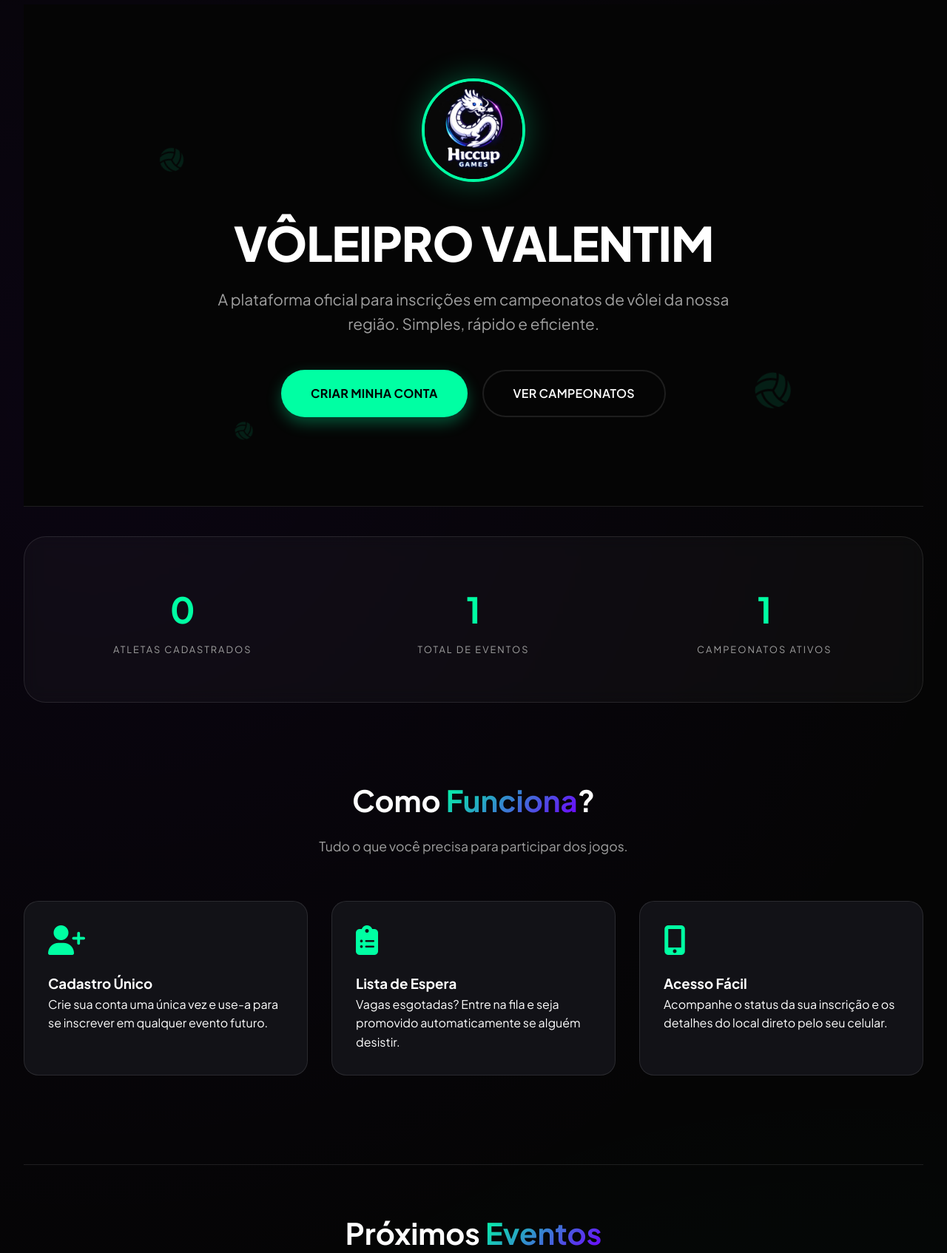
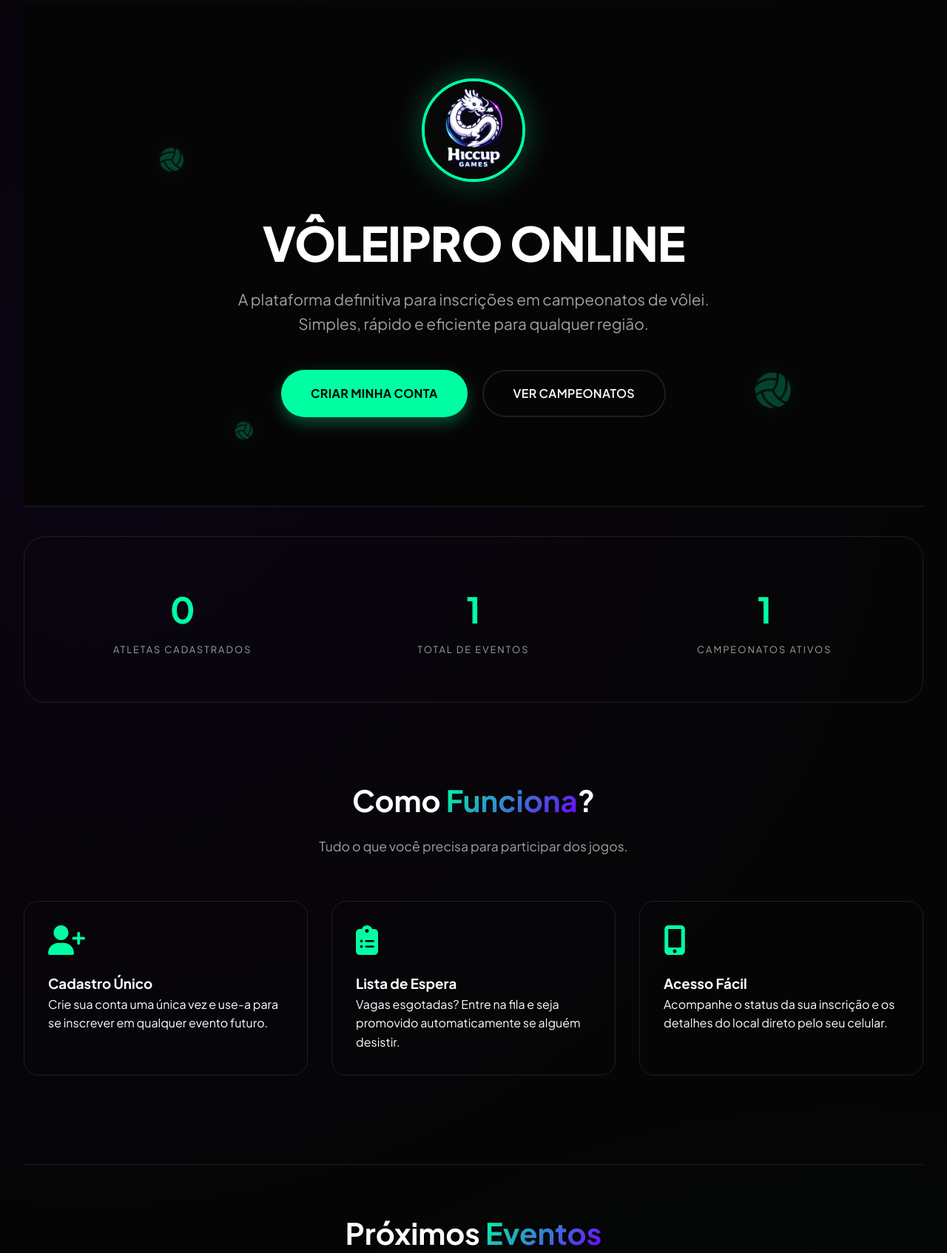
Before and after one commit to hiccupgamesdev-prog/voleipro-valentim, a Flask app: page / in a window 1280 px wide. Shown: the part 154-1848 px from the top of the page at 74% size. Run offline with Flask 3, Linux system fonts and the light colour scheme; data that the repository does not hold is empty.

Commit message:
att 18.1

```diff
--- a/static/css/style.css
+++ b/static/css/style.css
@@ -71,8 +71,7 @@ body {
 }
 .stats-section {
   padding: 60px 2rem;
-  background: rgba(255, 255, 255, 0.03);
-  backdrop-filter: blur(10px);
+  background: transparent;
   border: 1px solid var(--glass-border);
   display: grid;
   grid-template-columns: repeat(auto-fit, minmax(200px, 1fr));
@@ -86,8 +85,9 @@ body {
   position: absolute;
   font-size: 2rem;
   color: var(--primary);
-  opacity: 0.1;
+  opacity: 0.25;
   z-index: 0;
+  filter: drop-shadow(0 0 10px var(--primary-glow));
   animation: float-ball 15s infinite linear;
 }
 @keyframes float-ball {
@@ -107,7 +107,7 @@ body {
   margin: 60px 0;
 }
 .feature-card {
-  background: var(--bg-card);
+  background: transparent;
   padding: 2rem;
   border-radius: 20px;
   border: 1px solid var(--glass-border);
--- a/templates/index.html
+++ b/templates/index.html
@@ -11,8 +11,8 @@
         <div class="hero-logo-container" style="margin-bottom: 40px;">
             <img src="/static/img/logo_hiccup.png" alt="Hiccup Games" style="width: 140px; height: 140px; border-radius: 50%; border: 4px solid var(--primary); box-shadow: 0 0 40px var(--primary-glow);">
         </div>
-        <h1 style="font-size: 4rem; font-weight: 800; line-height: 1.1; margin-bottom: 25px; text-transform: uppercase; letter-spacing: -1px;">VôleiPro <span>Valentim</span></h1>
-        <p style="font-size: 1.3rem; color: var(--text-muted); max-width: 700px; margin: 0 auto 45px;">A plataforma oficial para inscrições em campeonatos de vôlei da nossa região. Simples, rápido e eficiente.</p>
+        <h1 style="font-size: 4rem; font-weight: 800; line-height: 1.1; margin-bottom: 25px; text-transform: uppercase; letter-spacing: -1px;">VôleiPro <span>Online</span></h1>
+        <p style="font-size: 1.3rem; color: var(--text-muted); max-width: 700px; margin: 0 auto 45px;">A plataforma definitiva para inscrições em campeonatos de vôlei. Simples, rápido e eficiente para qualquer região.</p>
 
         <div style="display: flex; gap: 20px; justify-content: center; flex-wrap: wrap;">
             {% if not session.get('user_id') %}
--- a/templates/login.html
+++ b/templates/login.html
@@ -26,10 +26,7 @@
       Ainda não tem conta? <a href="{{ url_for('cadastro') }}" style="color: var(--primary); font-weight: 700; text-decoration: none;">Cadastrar</a>
     </p>
 
-    <div style="margin-top: 2rem; padding-top: 2rem; border-top: 1px solid var(--glass-border);">
-      <p style="font-size: 0.8rem; color: var(--text-muted);">Acesso Admin Teste:</p>
-      <code style="font-size: 0.8rem; color: var(--primary); background: rgba(0,255,163,0.1); padding: 0.5rem 1rem; border-radius: 8px; display: inline-block; margin-top: 0.5rem;">admin@volei.com / admin123</code>
-    </div>
+
   </div>
 </div>
 {% endblock %}
```
